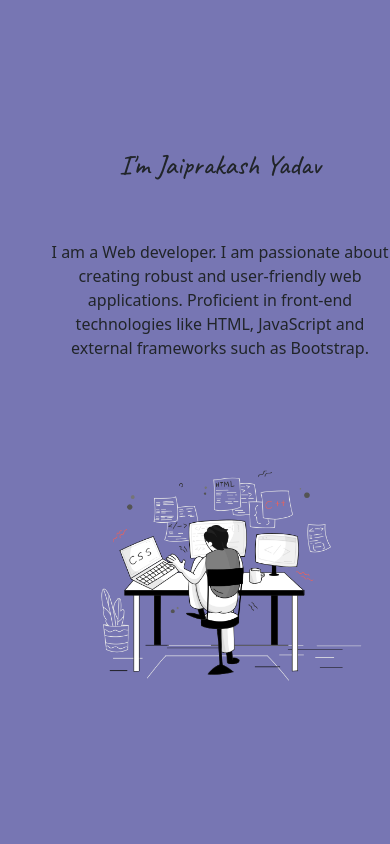
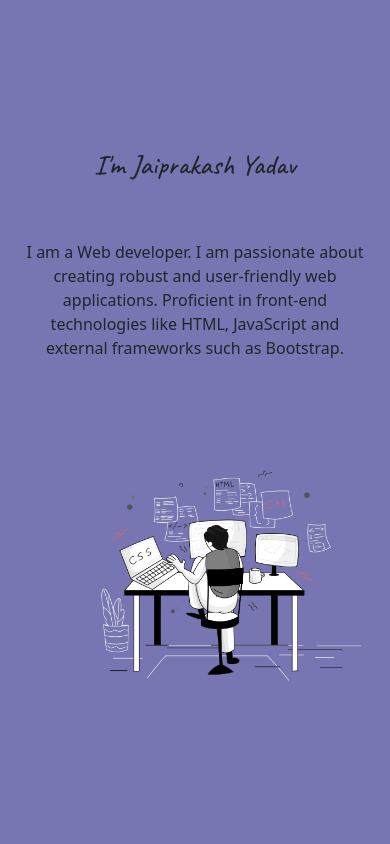
Before and after one commit to Jaip006/Portfolio_website, a plain HTML site: page index.html in a window 390 px wide. Shown: the top 844 px of the page. Drawn offline with nearby package versions, Linux system fonts and the light colour scheme; a web font is replaced by a local one.

Commit message:
Update in.css

```diff
--- a/in.css
+++ b/in.css
@@ -159,7 +159,7 @@ footer{
         padding-top: 20px;
     }
     @media (max-width: 430px){
-        .first.txt{
+        .first > .txt{
             padding:0;
         }
     }
```
